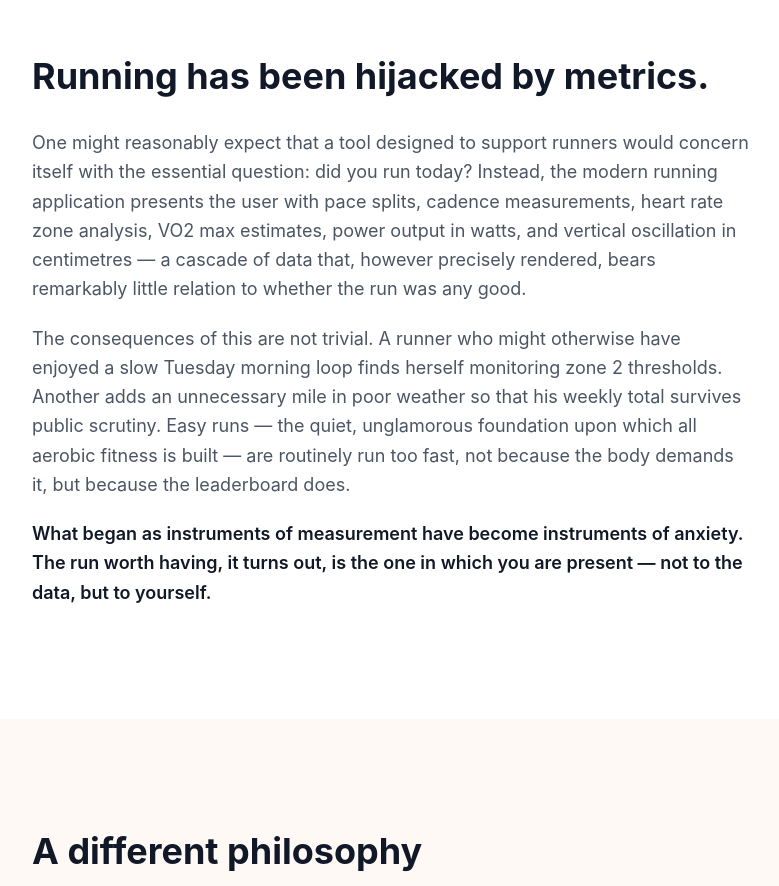
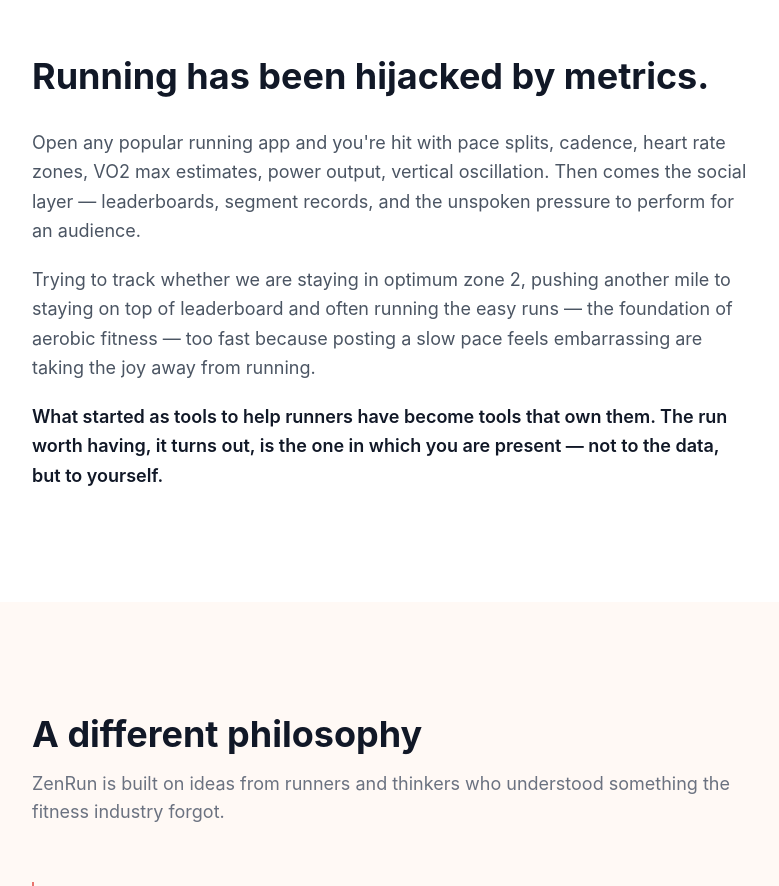
Before and after one commit to phaedrus75/run, a Next.js app in the folder website/: page / in a window 1280 px wide. Shown: the part 940-1826 px from the top of the page, without its empty margins (248-1027 px from the left). Built offline with nearby package versions, Linux system fonts and the light colour scheme.

Commit message:
Update problem section to match WEBSITE_CONTENT.md source of truth

```diff
--- a/website/app/page.tsx
+++ b/website/app/page.tsx
@@ -108,24 +108,19 @@
           </h2>
           <div className="space-y-5 text-gray-600 leading-relaxed text-lg">
             <p>
-              One might reasonably expect that a tool designed to support runners would
-              concern itself with the essential question: did you run today? Instead,
-              the modern running application presents the user with pace splits, cadence
-              measurements, heart rate zone analysis, VO2 max estimates, power output in
-              watts, and vertical oscillation in centimetres &mdash; a cascade of data that,
-              however precisely rendered, bears remarkably little relation to whether the
-              run was any good.
+              Open any popular running app and you&apos;re hit with pace splits, cadence,
+              heart rate zones, VO2 max estimates, power output, vertical oscillation.
+              Then comes the social layer &mdash; leaderboards, segment records, and the
+              unspoken pressure to perform for an audience.
             </p>
             <p>
-              The consequences of this are not trivial. A runner who might otherwise have
-              enjoyed a slow Tuesday morning loop finds herself monitoring zone 2 thresholds.
-              Another adds an unnecessary mile in poor weather so that his weekly total
-              survives public scrutiny. Easy runs &mdash; the quiet, unglamorous foundation
-              upon which all aerobic fitness is built &mdash; are routinely run too fast,
-              not because the body demands it, but because the leaderboard does.
+              Trying to track whether we are staying in optimum zone 2, pushing another
+              mile to staying on top of leaderboard and often running the easy runs &mdash;
+              the foundation of aerobic fitness &mdash; too fast because posting a slow
+              pace feels embarrassing are taking the joy away from running.
             </p>
             <p className="text-gray-900 font-semibold">
-              What began as instruments of measurement have become instruments of anxiety.
+              What started as tools to help runners have become tools that own them.
               The run worth having, it turns out, is the one in which you are present &mdash;
               not to the data, but to yourself.
             </p>
```
